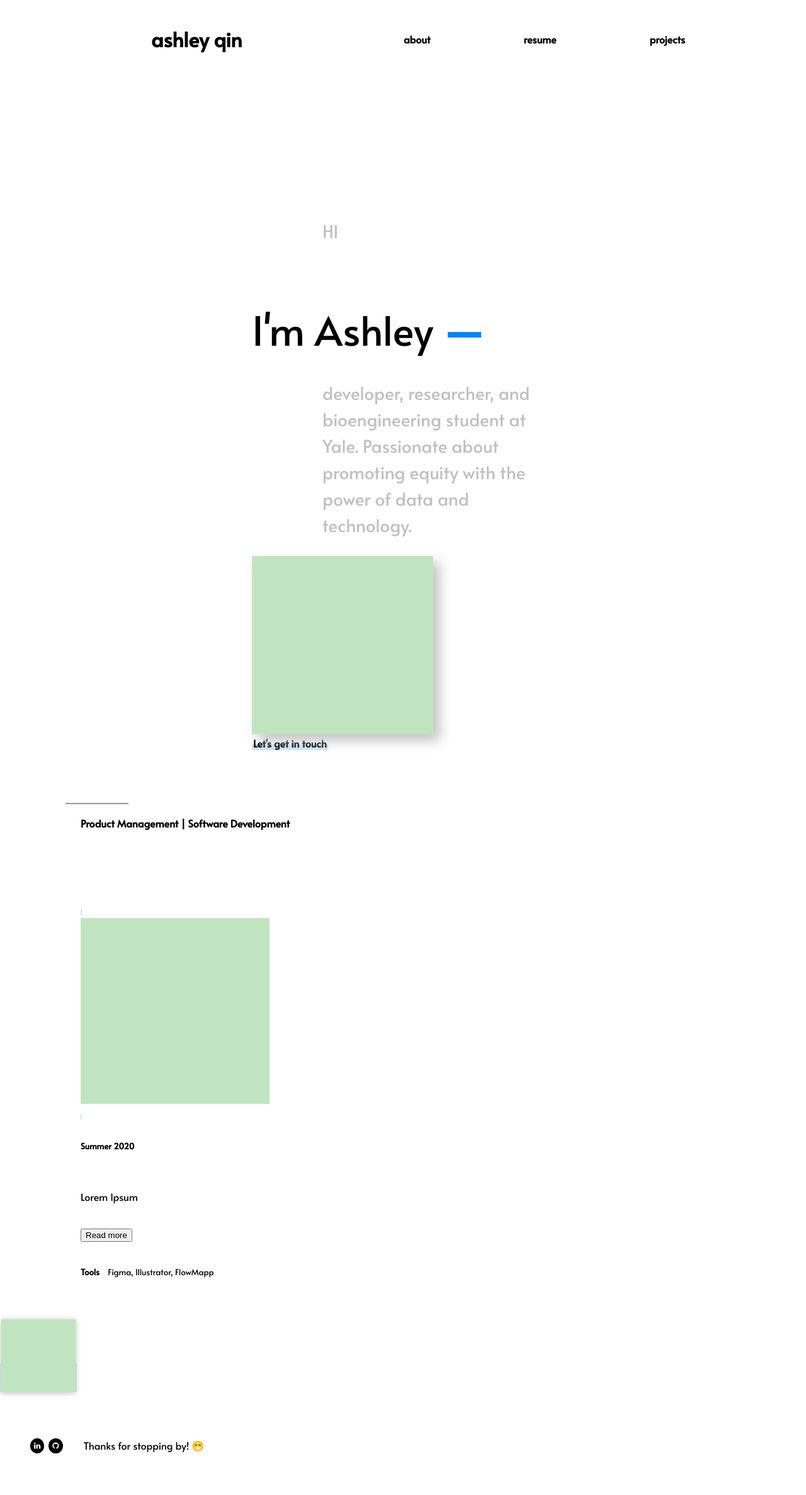
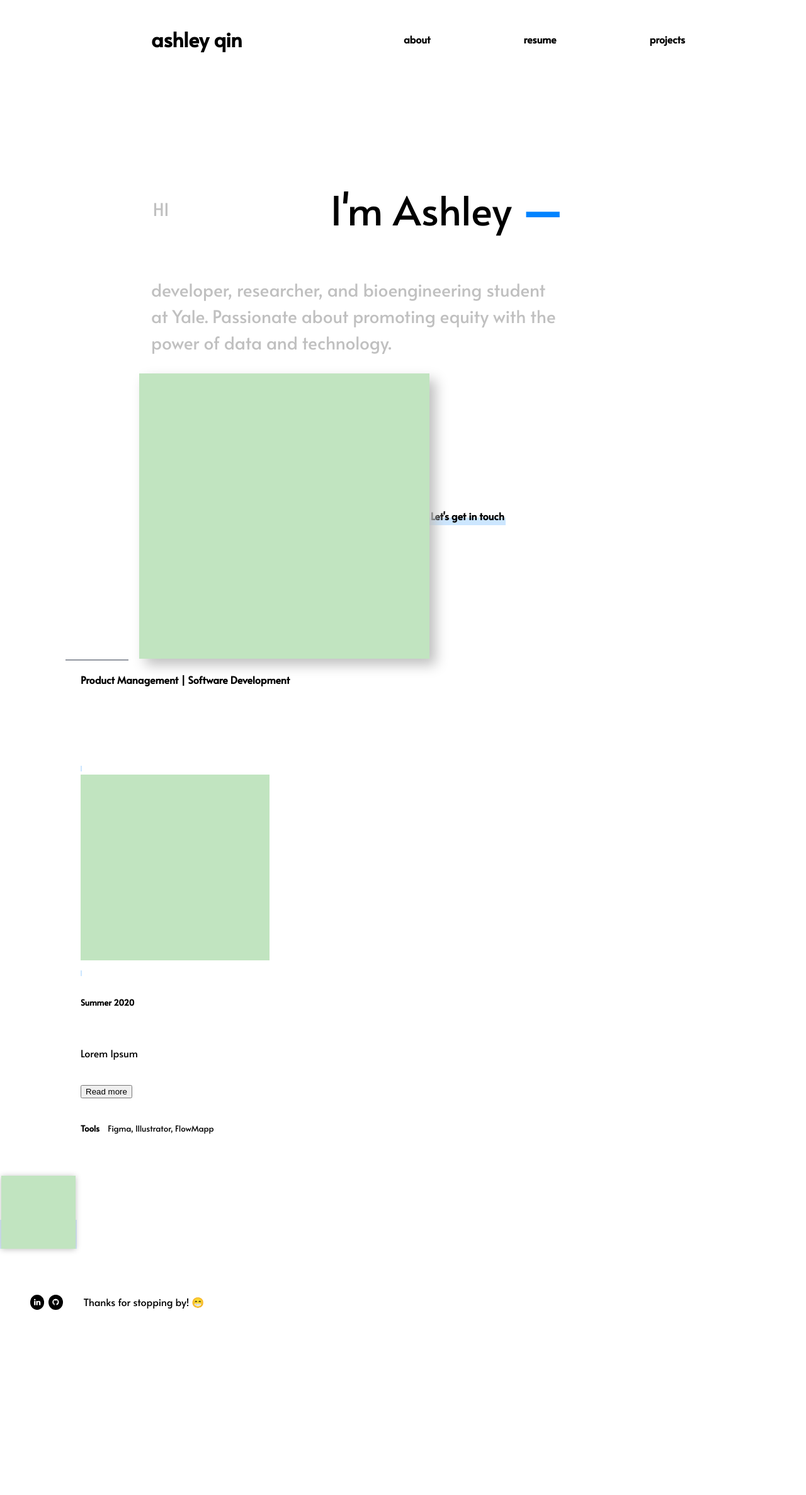
Before and after one commit to ashleyyqin/ashleyyqin.github.io, a Jekyll site: the page built from index.html, in a window 1280 px wide. Shown: the whole page at 63% size. Built offline with Jekyll 4.4.1, drawn with Linux system fonts in a browser that asks for light colours; after the commit the page ends 2146 px from its top, so only the background shows below that.

Commit message:
reformatting

```diff
--- a/index.html
+++ b/index.html
@@ -3,14 +3,11 @@ layout: default
 title: Home
 ---
 
-<!--<div class="wide" style="display: flex;align-items: center;flex-flow: wrap; justify-content:center;">-->
-<div class="card container mx-auto px-2 mb-4 clearfix header-text">
-    <div class="subheader mt-1 py-2" style="display: flex;align-items: center;flex-flow: wrap; justify-content:center;">
-        <div style="width: 30em; margin-bottom:3em;">
+<div class="wide" style="display: flex;align-items: center;flex-flow: wrap; justify-content:center;">
     <span class="home-top"></span>
     <span class="home-title1">HI</span>
     <br><span class="home-title2">I'm Ashley
-                <span style = "color: #0083ff; font-weight: bold">
+    <span style="color: #0083ff; font-weight: bold">
         —
     </span>
     </span>
@@ -18,8 +15,6 @@ title: Home
     <img id="bio-prof-pic" style="max-width: 60%; filter: drop-shadow(10px 10px 10px silver);" src="/media/profile.jpg">
     <a href="mailto:ashleyelaineqin@gmail.com"><strong>Let's get in touch</strong></a>
     <span class="home-bottom"></span>
-        </div>
-    </div>
 </div>
 
 
@@ -30,7 +25,8 @@ title: Home
     </p>
 </div>
 <br>
-<div class="card grid" style="margin-bottom: -24px;/* background-color: #f05a1a; *//* filter: drop-shadow(0px -5px 10px silver); */">
+<div class="card grid"
+     style="margin-bottom: -24px;/* background-color: #f05a1a; *//* filter: drop-shadow(0px -5px 10px silver); */">
     <div class="one mt-3 mb-3" style="padding: 60px 0px;margin: auto auto auto 128px;width: 50%;">
         <p style="margin-top: 0">
             <a href="/rerent"><img src="/media/profile.jpg" alt="rerent" style="max-width:300px;"></a>
@@ -46,6 +42,8 @@ title: Home
     </div>
 
     <div class="two" style="display: flex; align-items: center;">
-        <a href="/rerent"><img src="/media/profile.jpg" alt="rerent" style="filter: drop-shadow(0px 1px 5px silver);"></a>
-    </div><br>
+        <a href="/rerent"><img src="/media/profile.jpg" alt="rerent"
+                               style="filter: drop-shadow(0px 1px 5px silver);"></a>
     </div>
+    <br>
+</div>
--- a/styles/main.css
+++ b/styles/main.css
@@ -483,7 +483,7 @@ main {
     font-size: 400%;
     margin-top: 1em;
     margin-bottom: 1em;
-    /*margin-left: 4em;*/
+    margin-left: 4em;
     display: block;
 }
 
```
Lines whose indentation alone changed are shown as unchanged.
